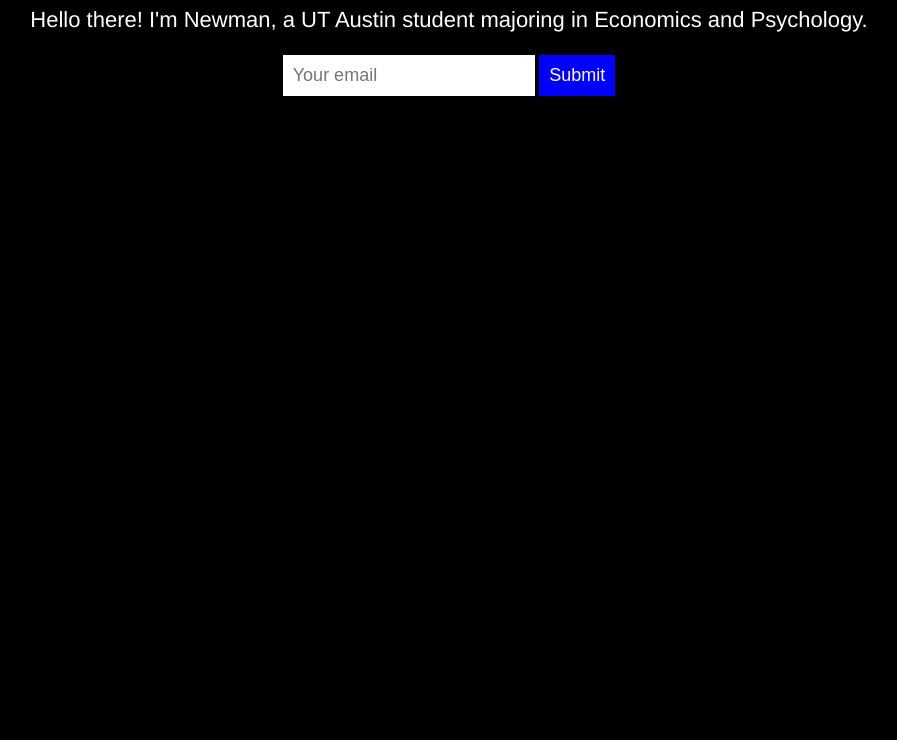
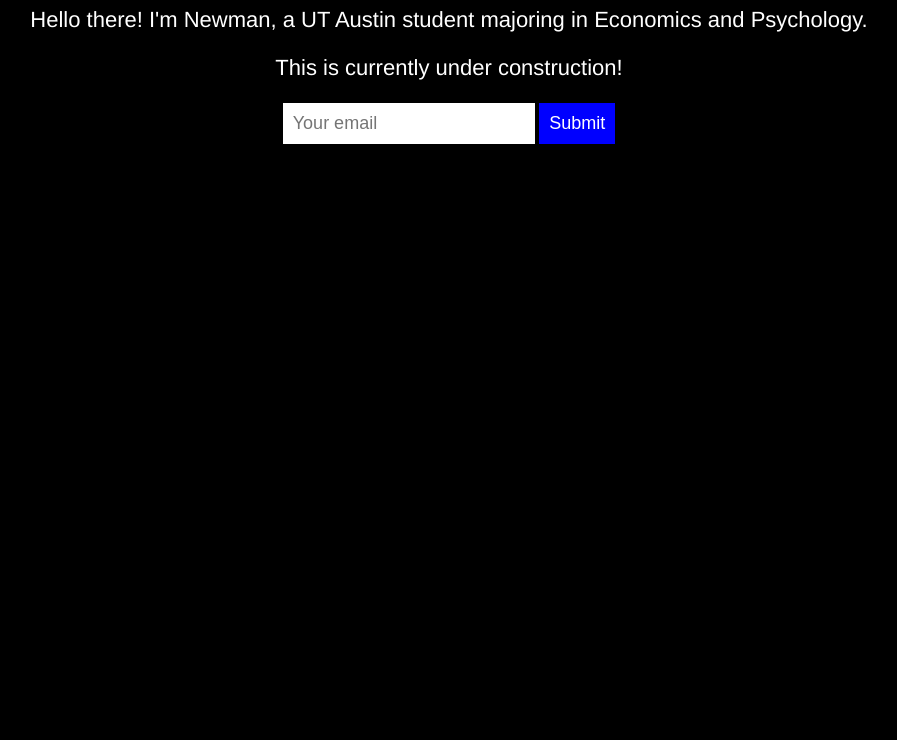
Before and after one commit to Theomaniacal/theomaniacal.github.io, a plain HTML site: page index.html in a window 1280 px wide. Shown: the part 60-800 px from the top of the page, without its empty margins (191-1088 px from the left). Drawn offline with Linux system fonts and the light colour scheme.

Commit message:
under construction notice

```diff
--- a/index.html
+++ b/index.html
@@ -25,6 +25,7 @@
 <body>
 	<h1>Newman Liu</h1>
 	<p>Hello there! I'm Newman, a UT Austin student majoring in Economics and Psychology.</p>
+	<p>This is currently under construction!</p>
 	<input type="email" placeholder="Your email">
 	<input type="submit">
 </body>
```
